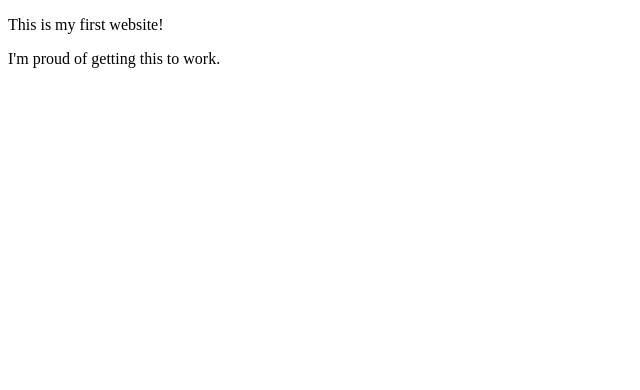
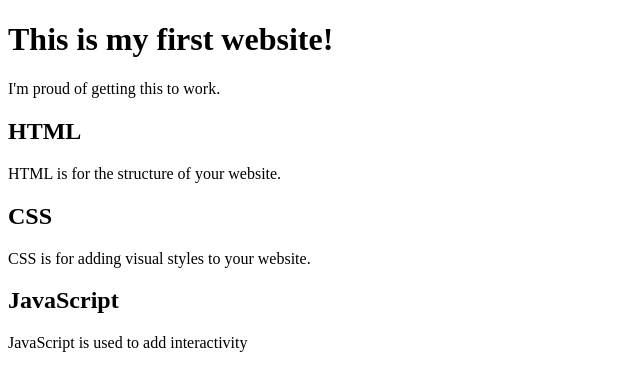
Before and after one commit to trs-25/sample-website-bouldering, a plain HTML site: page index.html in a window 1280 px wide. Shown: the whole page, without its empty margins (0-640 px from the left). Drawn offline with Linux system fonts and the light colour scheme.

Commit message:
Add HTML headings to index.html

```diff
--- a/index.html
+++ b/index.html
@@ -4,7 +4,17 @@
     <title>My first website</title>
   </head>
   <body>
-    <p>This is my first website!</p>
+    <h1>This is my first website!</h1>
     <p>I'm proud of getting this to work.</p>
+
+    <h2>HTML</h2>
+    <p>HTML is for the structure of your website.</p>
+
+    <h2>CSS</h2>
+    <p>CSS is for adding visual styles to your website.</p>
+
+    <h2>JavaScript</h2>
+    <p>JavaScript is used to add interactivity</p>
+
   </body>
 </html>
```
